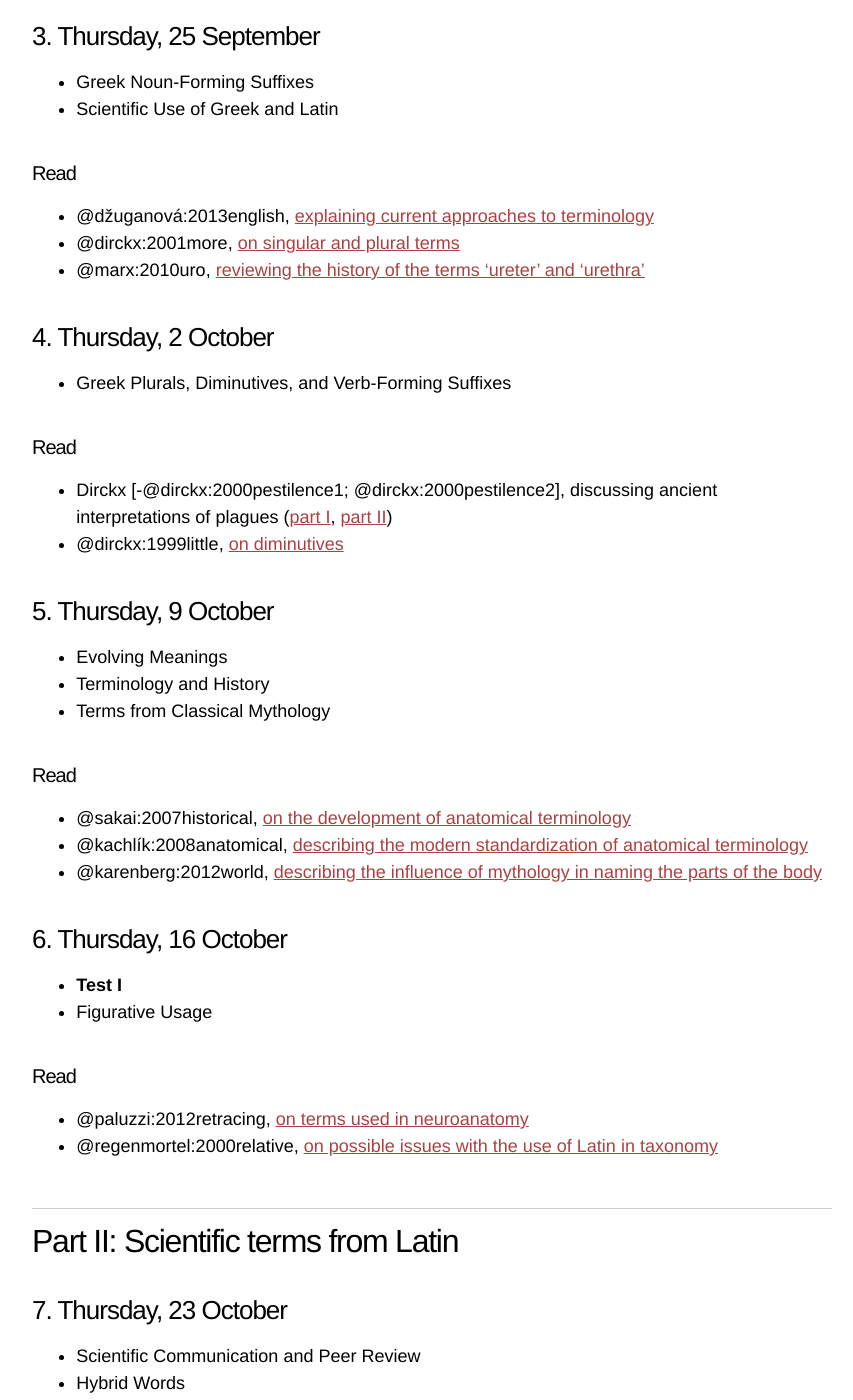
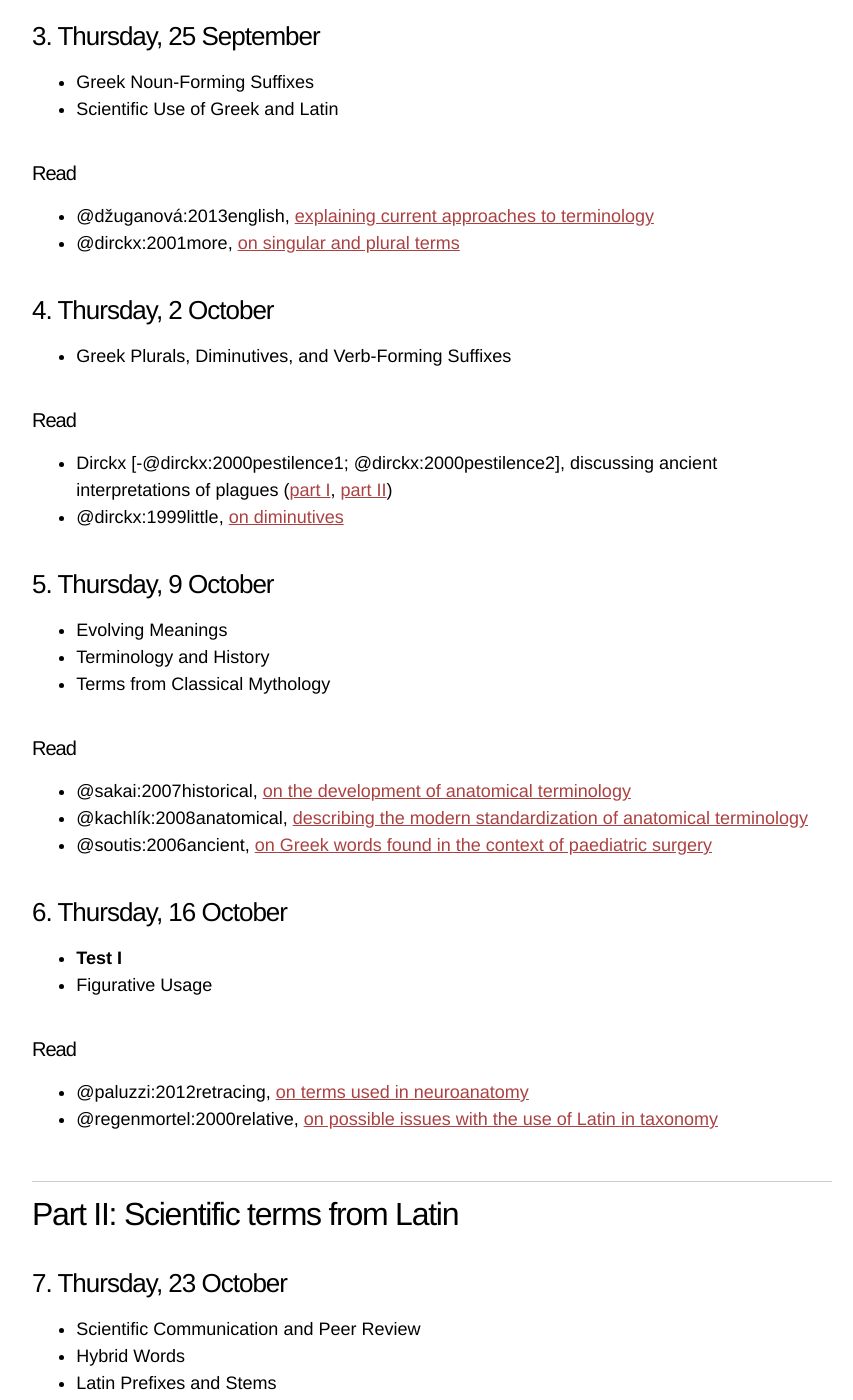
Before and after one commit to adunning/latin-greek-scientific-terminology, a Jekyll site: the page built from schedule.md, in a window 1280 px wide and 1400 px high, scrolled down 1322 px. Shown: the whole window, without its empty margins (208-1061 px from the left). Built offline with Jekyll 4.4.1, drawn with Linux system fonts in a browser that asks for light colours; Markdown is read by kramdown in place of the engine named in the settings; some of the changed text lies outside the part shown.

Commit message:
Add notes on potential changes to reading list.

```diff
--- a/schedule.md
+++ b/schedule.md
@@ -48,7 +48,7 @@ This page will be updated on a weekly basis with the most recent lecture slides.
 #### Read
 - @džuganová:2013english, [explaining current approaches to terminology](http://hrcak.srce.hr/file/162511)
 - @dirckx:2001more, [on singular and plural terms](http://dx.doi.org.myaccess.library.utoronto.ca/10.1097/00000372-200102000-00014)
-- @marx:2010uro, [reviewing the history of the terms 'ureter' and 'urethra'](http://dx.doi.org.myaccess.library.utoronto.ca/10.1002/pros.21129)
+<!-- - @marx:2010uro, [reviewing the history of the terms 'ureter' and 'urethra'](http://dx.doi.org.myaccess.library.utoronto.ca/10.1002/pros.21129) -->
 
 <!-- Chapters 7–10 -->
 
@@ -69,7 +69,8 @@ This page will be updated on a weekly basis with the most recent lecture slides.
 #### Read
 - @sakai:2007historical, [on the development of anatomical terminology](http://dx.doi.org.myaccess.library.utoronto.ca/10.1111/j.1447-073X.2007.00180.x)
 - @kachlík:2008anatomical, [describing the modern standardization of anatomical terminology](http://dx.doi.org.myaccess.library.utoronto.ca/10.1007/s00276-008-0357-y)
-- @karenberg:2012world, [describing the influence of mythology in naming the parts of the body](http://www.anatomy.org.tr/issue/201301/pdf/05.pdf)
+- @soutis:2006ancient, [on Greek words found in the context of paediatric surgery](http://dx.doi.org.myaccess.library.utoronto.ca/10.1016/j.jpedsurg.2006.03.011)
+<!-- - @karenberg:2012world, [describing the influence of mythology in naming the parts of the body](http://www.anatomy.org.tr/issue/201301/pdf/05.pdf) -->
 
 <!-- Chapters 15–18 -->
 
@@ -104,7 +105,6 @@ This page will be updated on a weekly basis with the most recent lecture slides.
 #### Read
 - @džuganová:2006negative, [on prefixes and suffixes with a negative meaning](http://www.bmj.sk/2006/10708-13.pdf)
 - @dirckx:2007isidore, [translating Isidore of Seville's *Etymologies*, a medieval approach to word derivations](http://dx.doi.org.myaccess.library.utoronto.ca/10.1097/DAD.0b013e3181597a43)
-- @soutis:2006ancient, [on Greek words found in the context of paediatric surgery](http://dx.doi.org.myaccess.library.utoronto.ca/10.1016/j.jpedsurg.2006.03.011)
 
 <!-- Chapters 24–26 -->
 
@@ -117,7 +117,7 @@ This page will be updated on a weekly basis with the most recent lecture slides.
 #### Read
 - @ivanová:2001anatomic, [discussing terminology reform by Vesalius](http://www.bmj.sk/2001/10203-08.pdf)
 - @musil:2014history, [effects of early-modern scholarship on the nomenclature of the human skeletal muscles](http://dx.doi.org.myaccess.library.utoronto.ca/10.1007/s00276-014-1305-7)
-- @marx:2009history, [on the history of the term 'prostate'](http://dx.doi.org.myaccess.library.utoronto.ca/10.1002/pros.20871)
+<!-- - @marx:2009history, [on the history of the term 'prostate'](http://dx.doi.org.myaccess.library.utoronto.ca/10.1002/pros.20871) -->
 
 <!-- Chapters 27–30 -->
 
```
